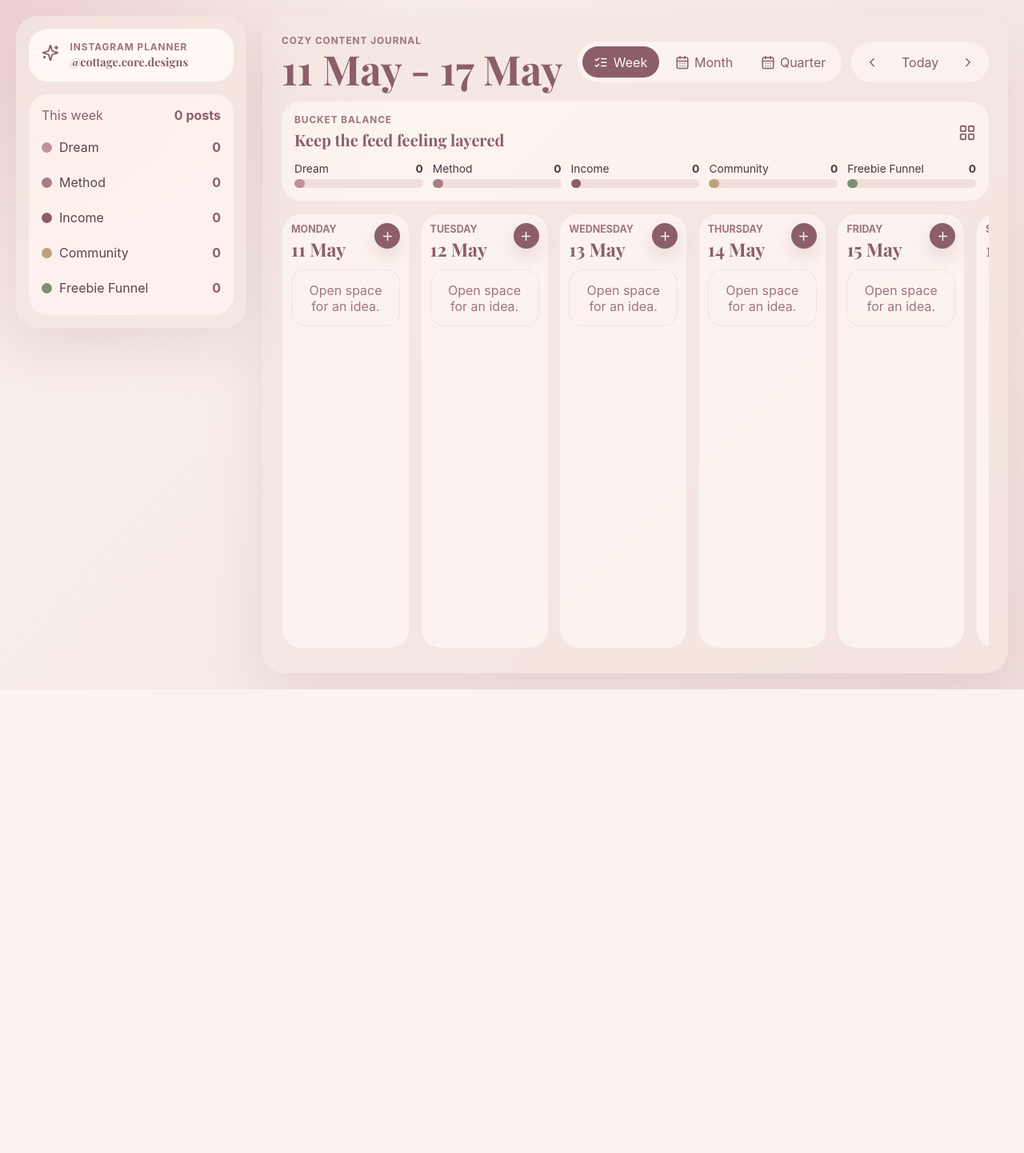
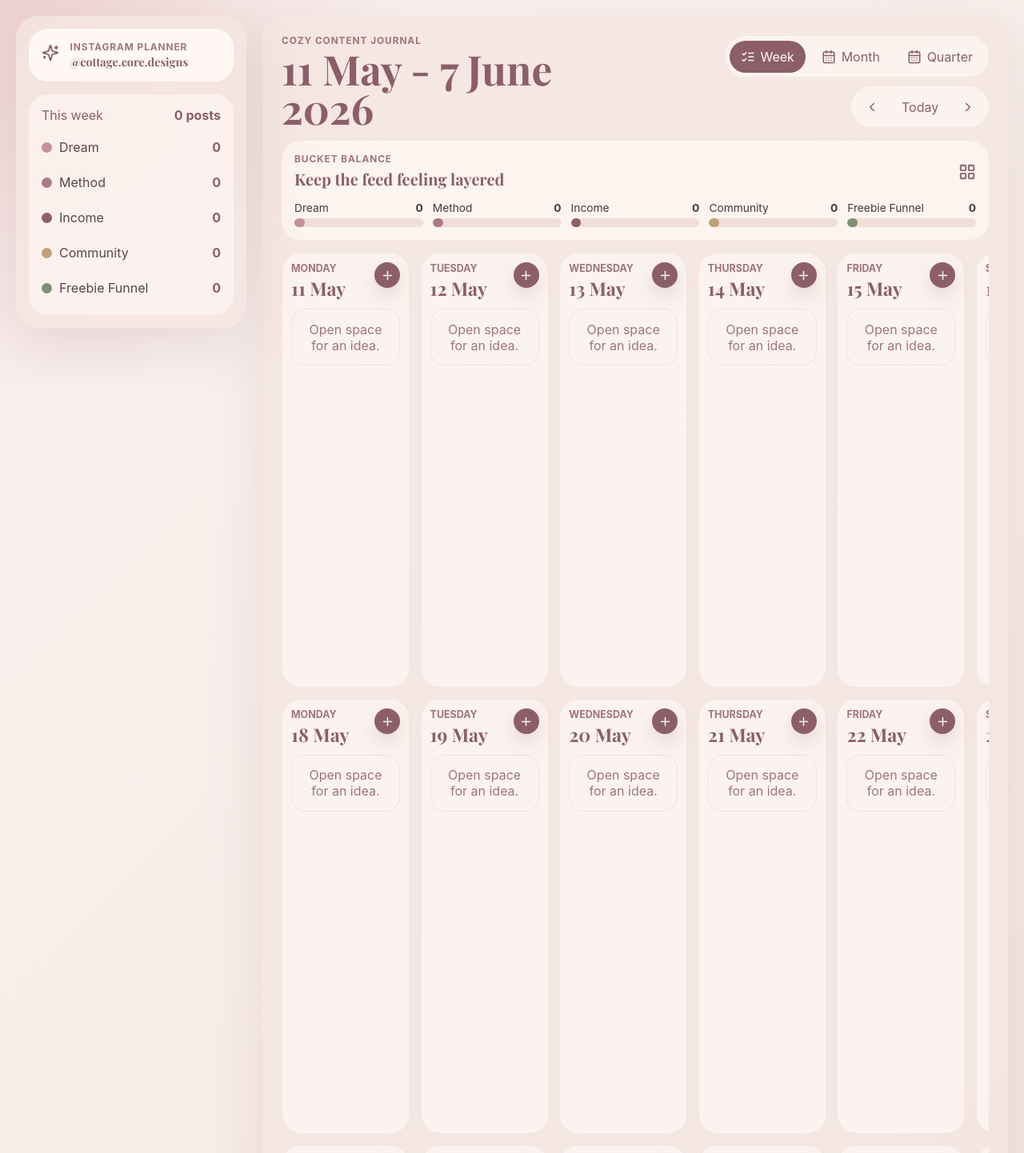
Before and after one commit to mayhemtomoney/cozy-content-planner, a React (Vite) app: page / in a window 1280 px wide. Shown: the top 1442 px of the page at 80% size. Before the commit the page ends 862 px from the top, so only its background shows below. Built offline with nearby package versions, Linux system fonts and the light colour scheme; a web font is replaced by a local one.

Commit message:
Expand Week view to 4 weeks, display month on all cards, add month color coding

```diff
--- a/src/main.jsx
+++ b/src/main.jsx
@@ -108,7 +108,7 @@ function App() {
 
   const weekStart = useMemo(() => startOfWeek(anchorDate), [anchorDate]);
   const weekKeys = useMemo(
-    () => Array.from({ length: 7 }, (_, index) => toKey(addDays(weekStart, index))),
+    () => Array.from({ length: 28 }, (_, index) => toKey(addDays(weekStart, index))),
     [weekStart],
   );
 
@@ -154,7 +154,7 @@ function App() {
   const movePeriod = (direction) => {
     setAnchorDate((date) => {
       const next = new Date(date);
-      if (view === 'weekly') next.setDate(next.getDate() + direction * 7);
+      if (view === 'weekly') next.setDate(next.getDate() + direction * 28);
       if (view === 'monthly') next.setMonth(next.getMonth() + direction);
       if (view === 'quarterly') next.setMonth(next.getMonth() + direction * 3);
       return next;
@@ -192,7 +192,7 @@ function App() {
           <div>
             <p className="eyebrow">Cozy content journal</p>
             <h2>
-              {view === 'weekly' && formatRange(weekStart)}
+              {view === 'weekly' && `${weekStart.toLocaleDateString('en-AU', { month: 'short', day: 'numeric' })} - ${addDays(weekStart, 27).toLocaleDateString('en-AU', { month: 'short', day: 'numeric', year: 'numeric' })}`}
               {view === 'monthly' && anchorDate.toLocaleDateString('en-AU', { month: 'long', year: 'numeric' })}
               {view === 'quarterly' && (
                 `${anchorDate.toLocaleDateString('en-AU', { month: 'long' })} - ${new Date(anchorDate.getFullYear(), anchorDate.getMonth() + 2, 1).toLocaleDateString('en-AU', { month: 'long', year: 'numeric' })}`
@@ -384,13 +384,14 @@ function QuarterlyView({ anchorDate, slots, keywords, onAddSlot, onAddKeyword, o
 
 function DayColumn({ dateKey, slots, keywords, onAddSlot, onAddKeyword, onUpdateSlot, compact, muted = false }) {
   const date = parseKey(dateKey);
+  const monthAltClass = `month-alt-${date.getMonth() % 4}`;
 
   return (
-    <article className={`day-card ${compact ? 'compact' : ''} ${muted ? 'muted' : ''}`}>
+    <article className={`day-card ${compact ? 'compact' : ''} ${muted ? 'muted' : ''} ${monthAltClass}`}>
       <header className="day-header">
         <div>
           <p>{date.toLocaleDateString('en-AU', { weekday: compact ? 'short' : 'long' })}</p>
-          <h3>{date.toLocaleDateString('en-AU', { day: 'numeric', month: compact ? undefined : 'short' })}</h3>
+          <h3>{date.toLocaleDateString('en-AU', { day: 'numeric', month: 'short' })}</h3>
         </div>
         <button onClick={() => onAddSlot(dateKey)} type="button" aria-label={`Add post on ${dateKey}`}>
           <Plus size={17} aria-hidden="true" />
--- a/src/styles.css
+++ b/src/styles.css
@@ -325,6 +325,12 @@ h3 {
   box-shadow: inset 0 0 0 1px rgba(139, 94, 106, 0.08);
 }
 
+.day-card.month-alt-0 { background: rgba(255, 248, 245, 0.72); } /* default cream */
+.day-card.month-alt-1 { background: rgba(245, 238, 232, 0.72); } /* taupe */
+.day-card.month-alt-2 { background: rgba(238, 242, 238, 0.72); } /* sage */
+.day-card.month-alt-3 { background: rgba(248, 240, 242, 0.72); } /* rose */
+
+
 .day-card.compact {
   min-height: 13rem;
   padding: 0.55rem;
```
